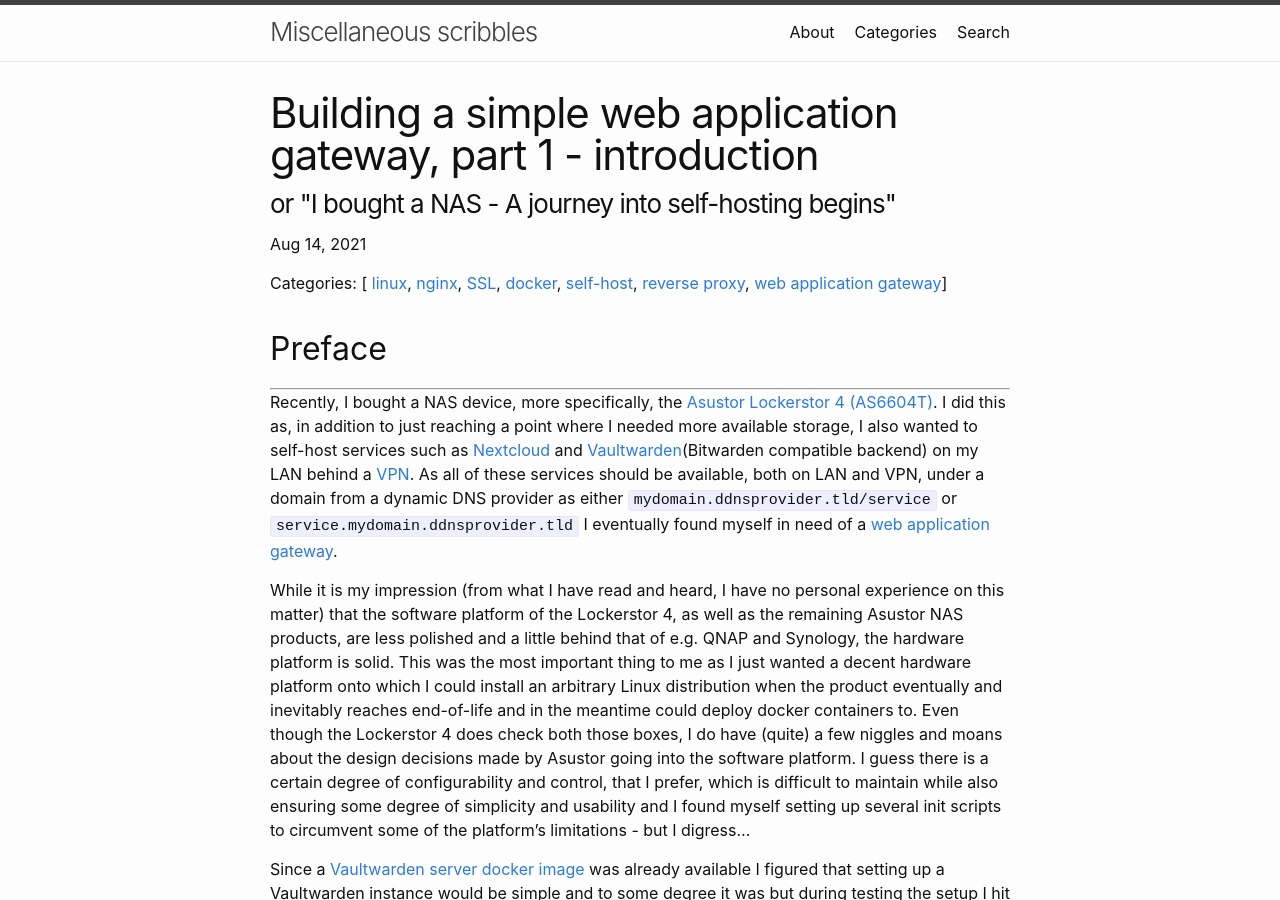
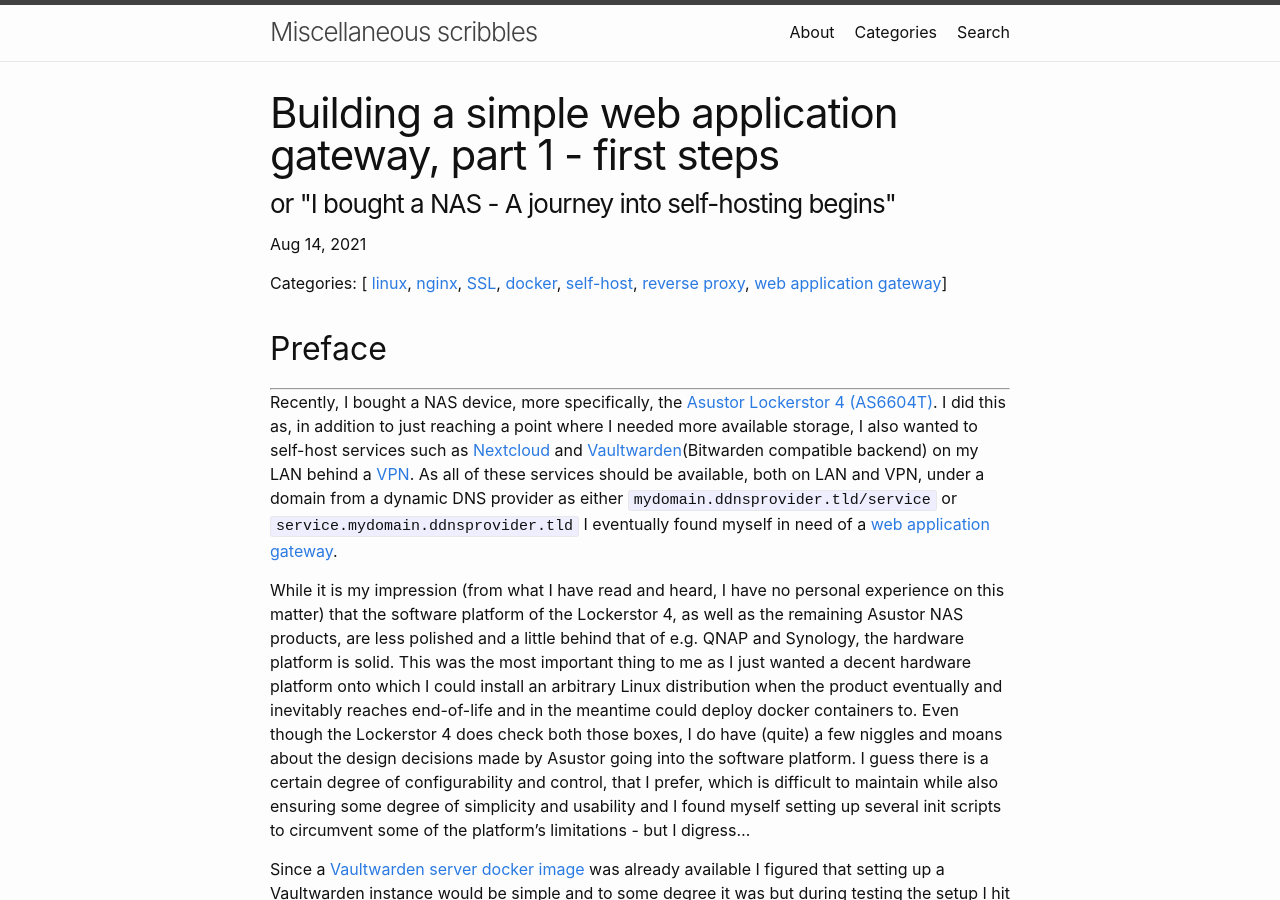
Before and after one commit to ndlarsen/ndlarsen.github.io, a Jekyll site: the page built from _posts/2021-08-14-building-a-web-application-gateway-part-1.md, in a window 1280 px wide and 900 px high. Built offline with Jekyll 4.4.1, drawn with Linux system fonts in a browser that asks for light colours.

Commit message:
post update

```diff
--- a/_posts/2021-08-14-building-a-web-application-gateway-part-1.md
+++ b/_posts/2021-08-14-building-a-web-application-gateway-part-1.md
@@ -1,6 +1,6 @@
 ---
 layout: post
-title: "Building a simple web application gateway, part 1 - introduction"
+title: "Building a simple web application gateway, part 1 - first steps"
 subtitle: "or \"I bought a NAS - A journey into self-hosting begins\""
 date: 2021-08-14 10:18:33 +0200
 categories: [linux,nginx,SSL,docker,self-host,"reverse proxy",nginx,"web application gateway"]
```
